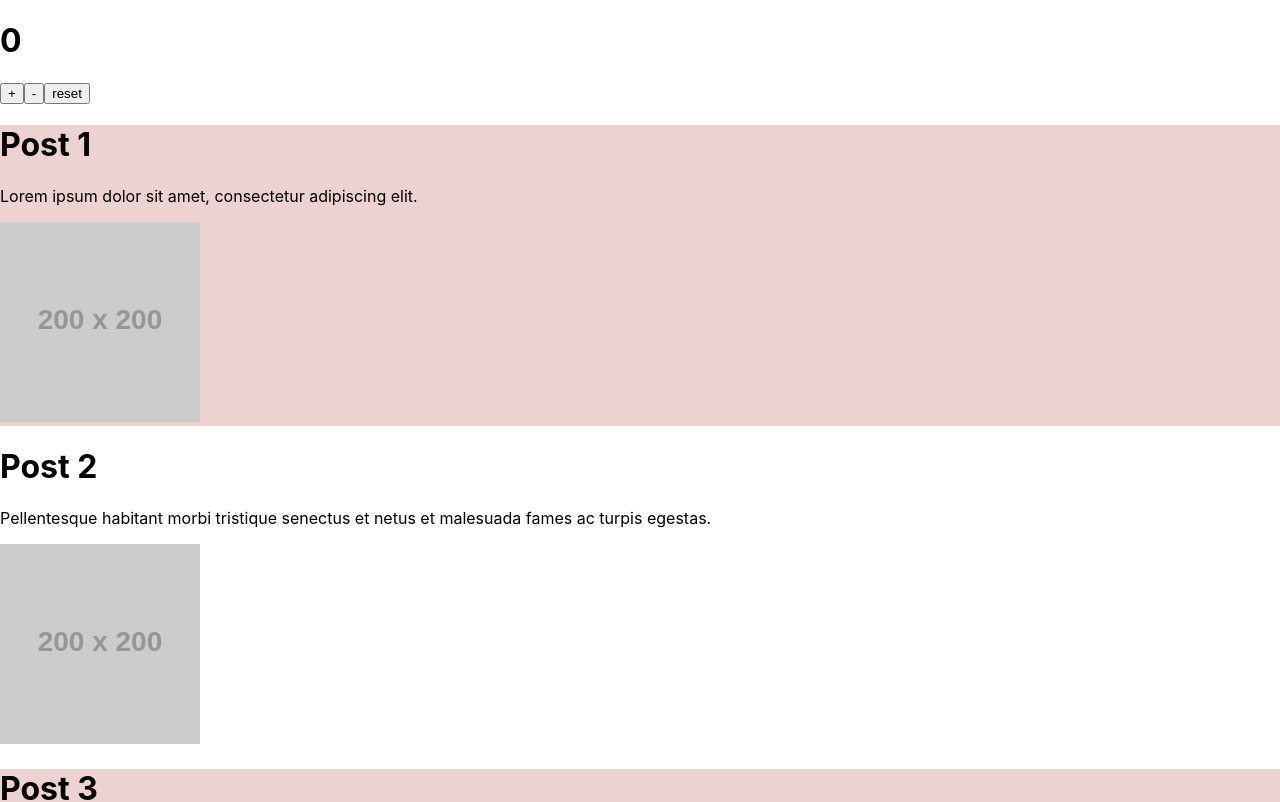
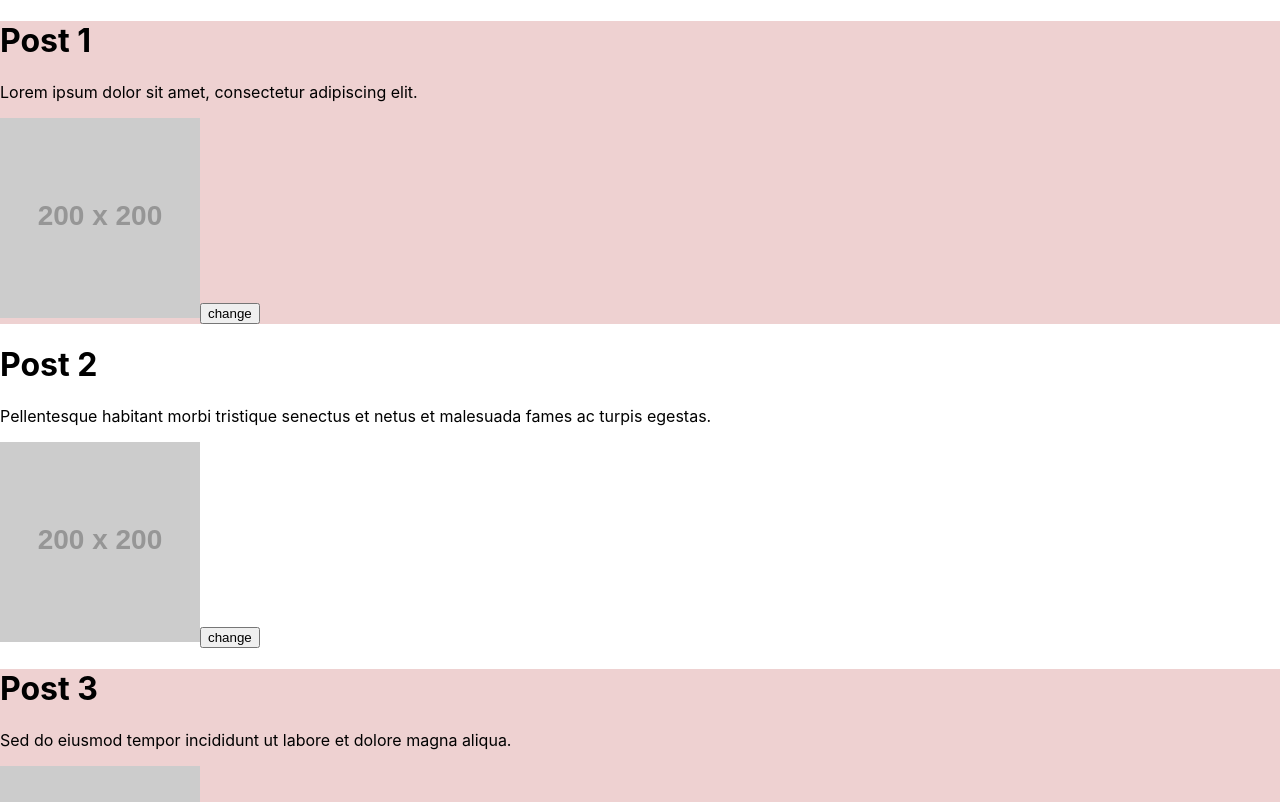
Before and after one commit to tel-ran-de/1107_React, a React (Create React App) app: page / in a window 1280 px wide. Shown: the top 802 px of the page. Built offline with nearby package versions, Linux system fonts and the light colour scheme.

Commit message:
postlist

```diff
--- a/src/App.jsx
+++ b/src/App.jsx
@@ -1,7 +1,6 @@
 import React from 'react'
 import './App.css'
 import ChangeColor from './components/ChangeColor/ChangeColor'
-import Counter from './components/Counter/Counter'
 import PostList from './components/PostList/PostList'
 import TodoList from './components/TodoList/TodoList'
 
@@ -9,7 +8,7 @@ export const App = () => {
   return (
     <>
       {/* <img src={dog} alt="" /> */}
-      <Counter />
+
       <PostList />
       <TodoList />
       <ChangeColor />
--- a/src/components/Post/Post.jsx
+++ b/src/components/Post/Post.jsx
@@ -1,9 +1,10 @@
-const Post = ({ title, text, img, marked }) => {
+const Post = ({ title, text, img, marked, id, changedMarked }) => {
   return (
     <div style={{ background: marked ? 'rgb(238, 209, 209)' : '' }}>
       <h1>{title}</h1>
       <p>{text}</p>
       <img src={img} alt={title} />
+      <button onClick={() => changedMarked(id)}>change</button>
     </div>
   )
 }
--- a/src/components/PostList/PostList.jsx
+++ b/src/components/PostList/PostList.jsx
@@ -4,15 +4,27 @@ import Post from '../Post/Post'
 
 function PostList() {
   const [postList, setPostList] = useState(posts)
-  // postList - обратиться к элементу массива по индексу
-  // postList[0] - одна цитата
-  // сделать рандомный Math.random() - вынести в отдельную функцию
-  // Создаем отдельное состояние для одной цитаты (одного объекта)
-  // при нажатии на кнопку ] onClick -> setSingleQuote()
+
+  const changedMarked = (id) => {
+    const newPostList = postList.map((post) =>
+      post.id === id ? { ...post, marked: !post.marked } : post
+    )
+
+    setPostList(newPostList)
+    // новая переменная  newPostList
+    // пройтись по массиву объектов postList --> map (возвращает новый массив)
+    // используем тернарный оператор
+    // если id елемента совпадает с id (передается в функцию)
+    // то свойство marked поменяй на противоположное
+    // {...post, marked: !post.marked}
+    // если не совпадают верни тот же объект
+    // в setPostList мы добавляем новый массив т.е. изменяем состояние
+  }
+
   return (
     <div>
       {postList.map((post) => (
-        <Post key={post.id} {...post} />
+        <Post key={post.id} {...post} changedMarked={changedMarked} />
       ))}
     </div>
   )
```
